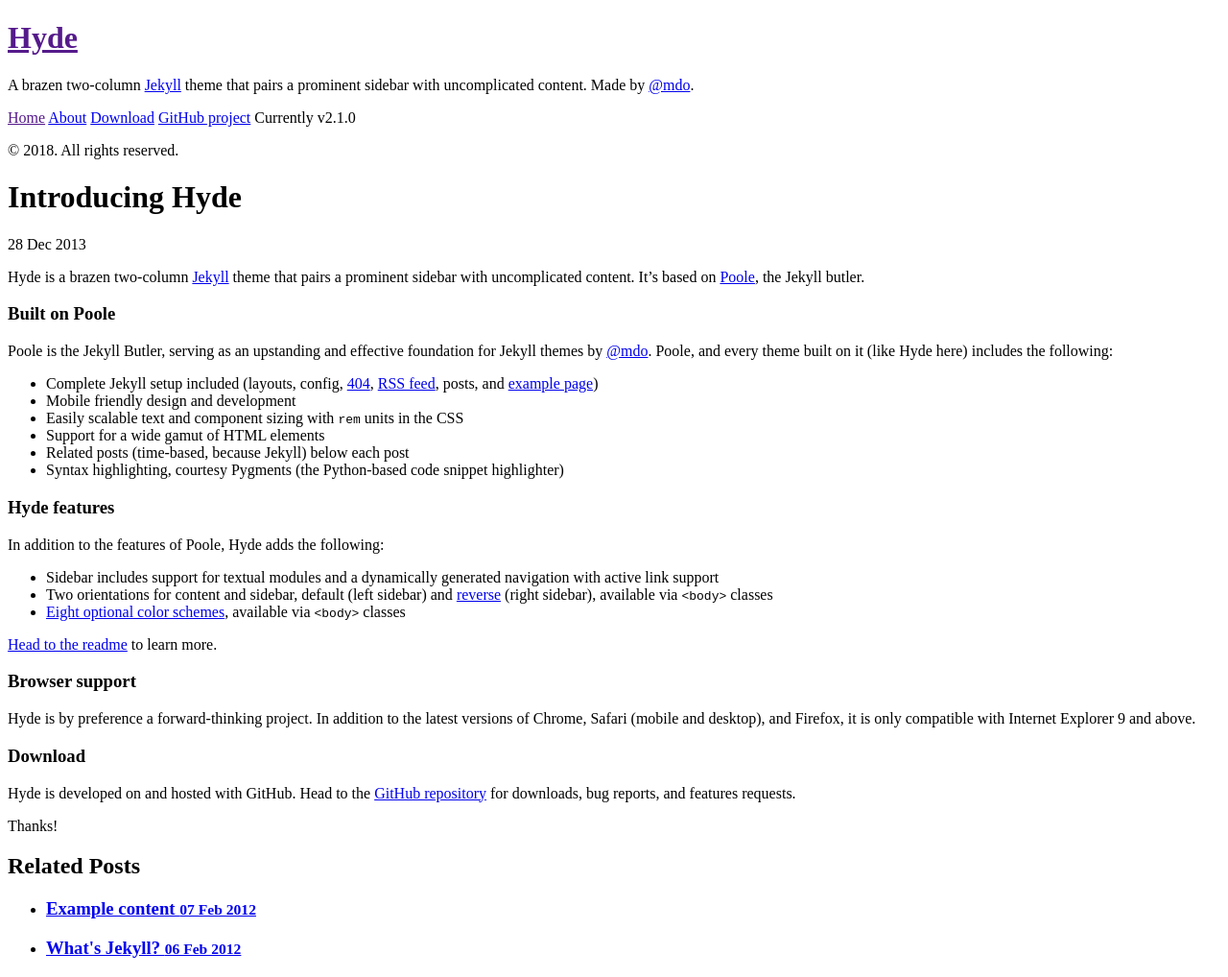
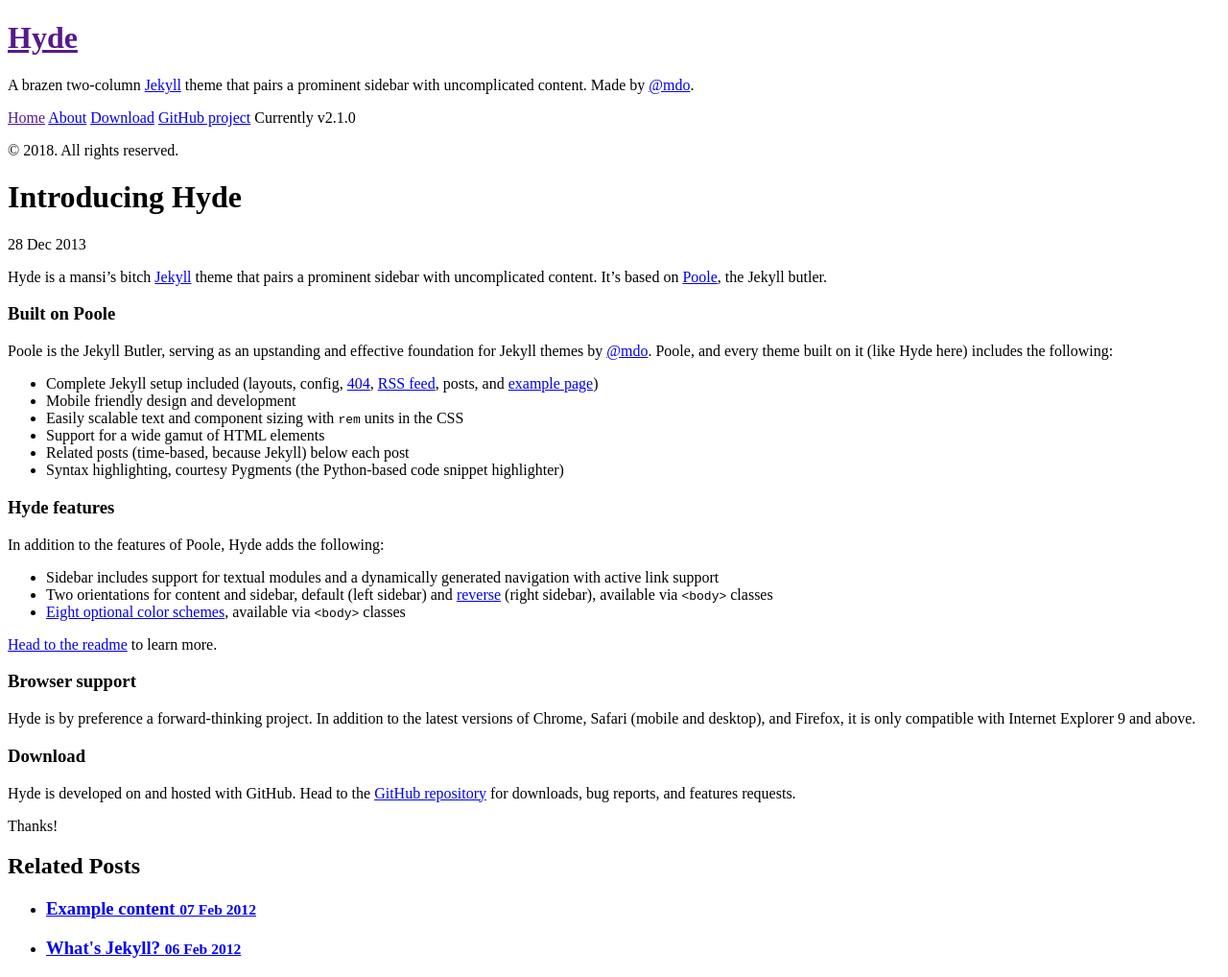
Before and after one commit to pixelm/pixelm.github.io, a Jekyll site: the page built from _posts/2013-12-28-introducing-hyde.md, in a window 1280 px wide. Shown: the whole page at 96% size. Built offline with Jekyll 4.4.1, drawn with Linux system fonts in a browser that asks for light colours; Markdown is read by kramdown in place of the engine named in the settings.

Commit message:
first commit

```diff
--- a/_posts/2013-12-28-introducing-hyde.md
+++ b/_posts/2013-12-28-introducing-hyde.md
@@ -3,7 +3,7 @@ layout: post
 title: Introducing Hyde
 ---
 
-Hyde is a brazen two-column [Jekyll](http://jekyllrb.com) theme that pairs a prominent sidebar with uncomplicated content. It's based on [Poole](http://getpoole.com), the Jekyll butler.
+Hyde is a mansi's bitch [Jekyll](http://jekyllrb.com) theme that pairs a prominent sidebar with uncomplicated content. It's based on [Poole](http://getpoole.com), the Jekyll butler.
 
 ### Built on Poole
 
```
Also changed, not shown: 3 other files.
